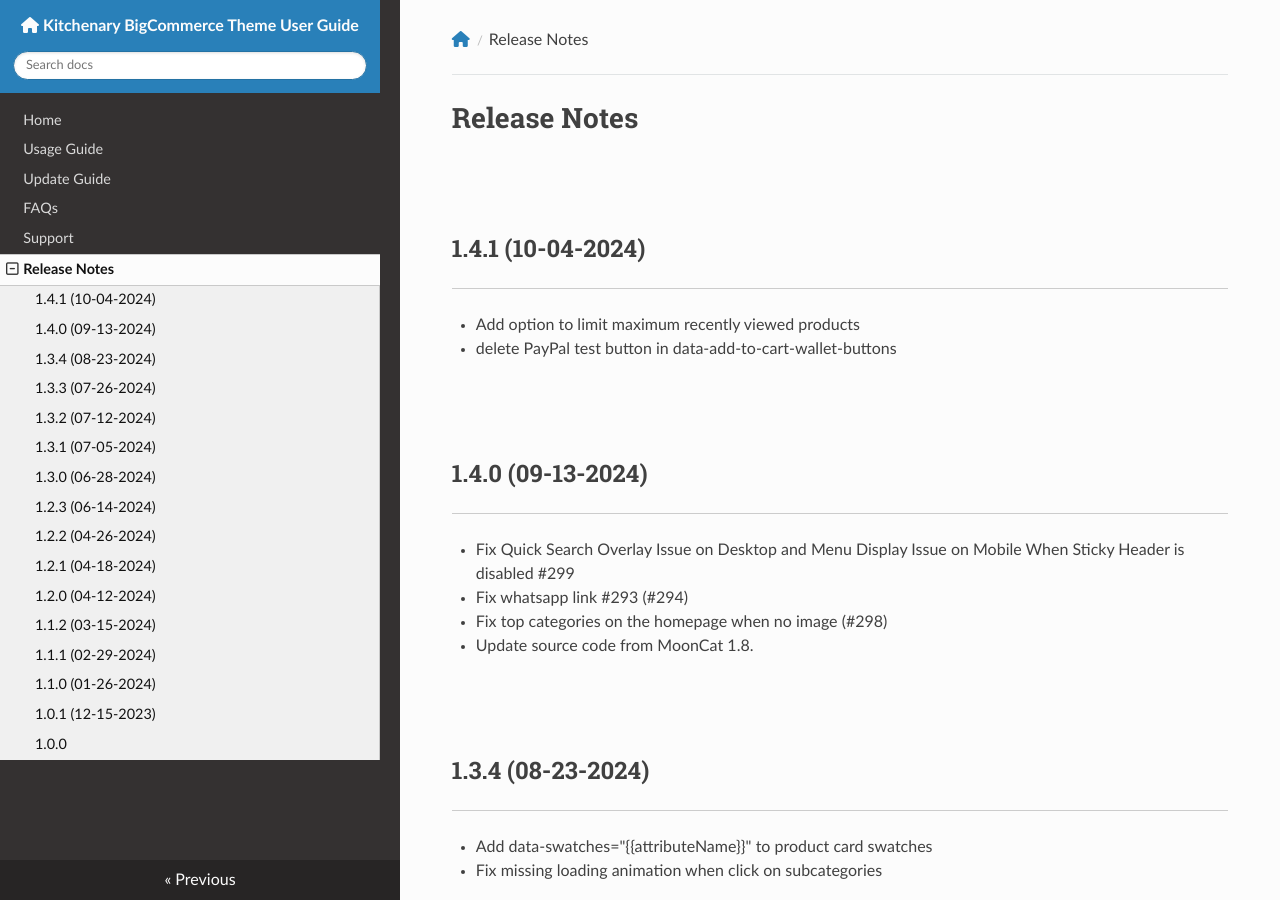
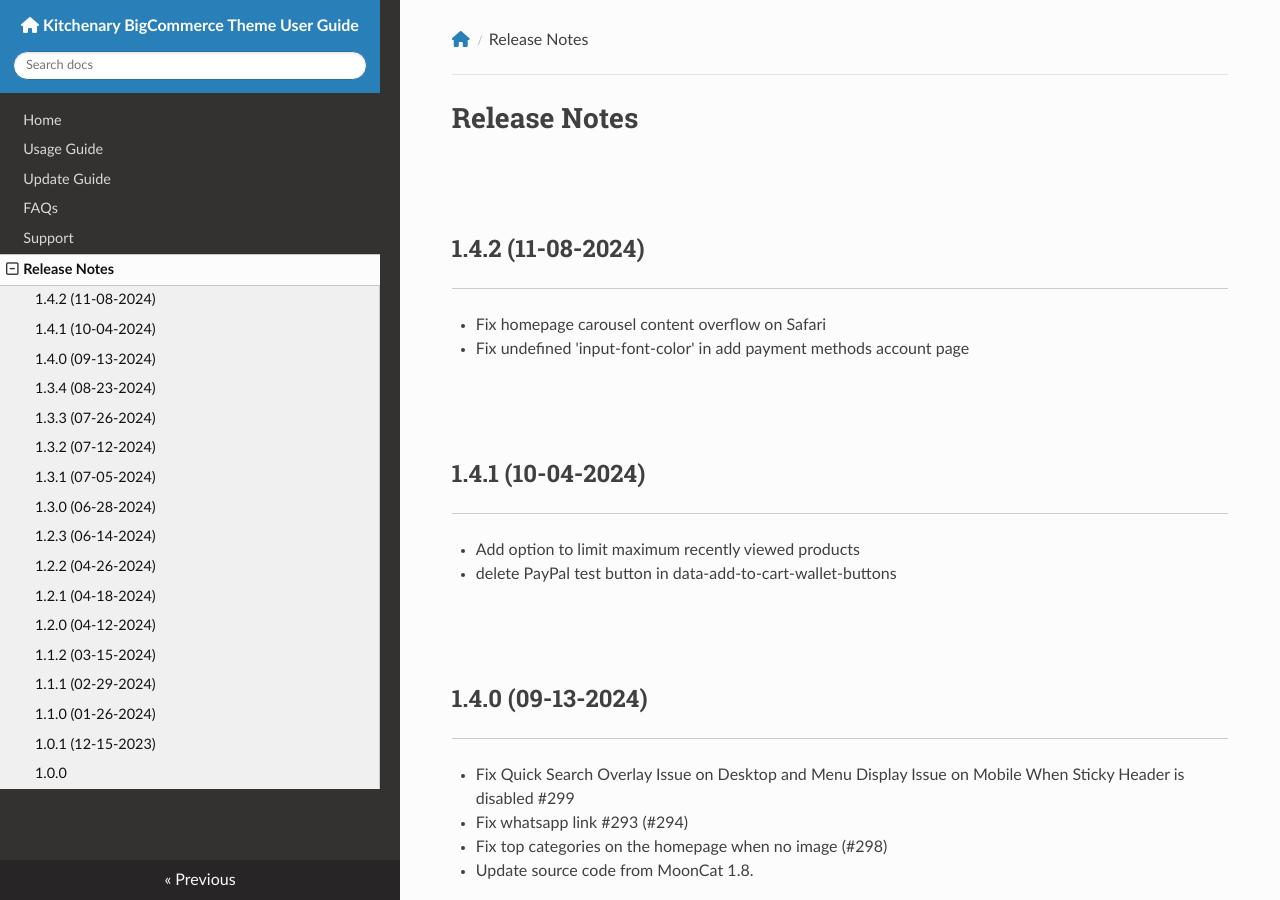
Before and after one commit to allcommerce/bc-kitchenary-docs, an MkDocs documentation site: the page built from docs/changelog.md, in a window 1280 px wide and 900 px high. Built offline with MkDocs 1.6.1, drawn with Linux system fonts in a browser that asks for light colours; nearby versions of some CDN libraries.

Commit message:
Update changelog 1.4.2

```diff
--- a/docs/changelog.md
+++ b/docs/changelog.md
@@ -1,4 +1,8 @@
 # Release Notes
+
+## 1.4.2 (11-08-2024)
+- Fix homepage carousel content overflow on Safari
+- Fix undefined 'input-font-color' in add payment methods account page
 
 ## 1.4.1 (10-04-2024)
 - Add option to limit maximum recently viewed products
```
